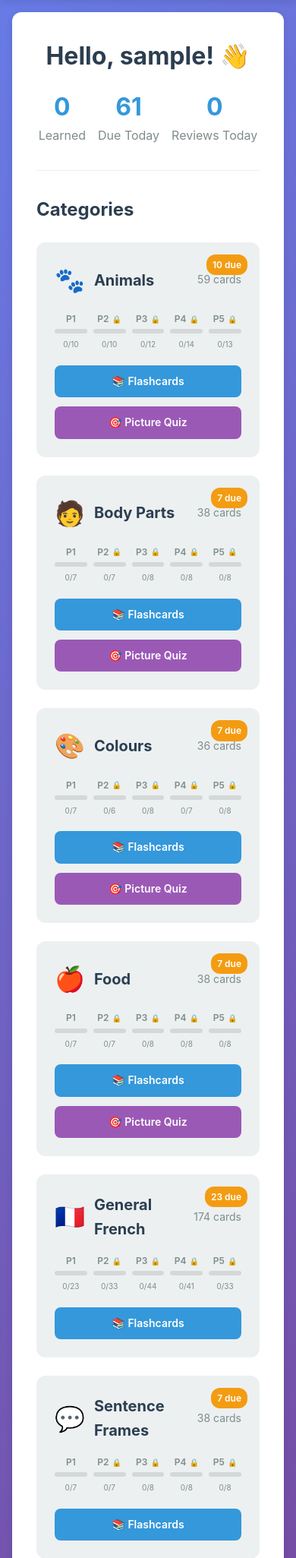
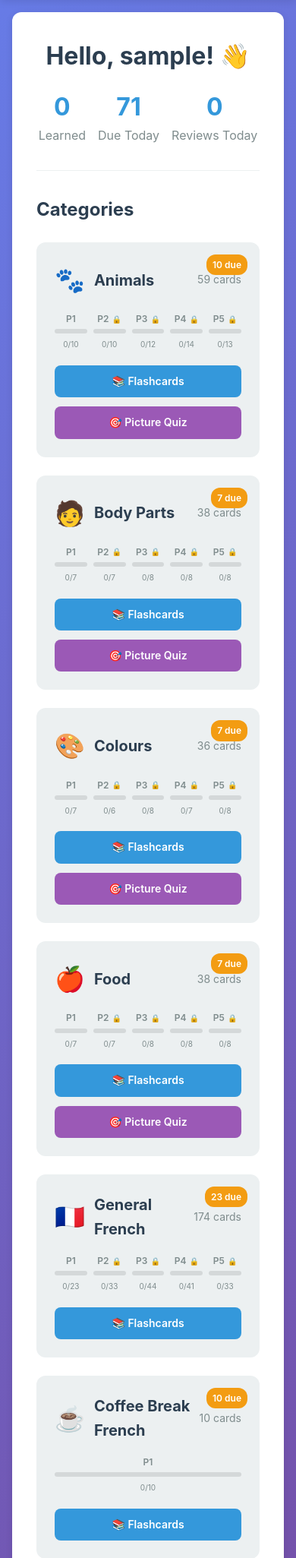
Before and after one commit to jackessuper/French-learning, a Flask app: a page that uses web/templates/base.html in a window 390 px wide. Shown: the part 162-2213 px from the top of the page at 76% size. Run offline with Flask 3, Linux system fonts and the light colour scheme; data comes from the database, SQL or seed files in the repository; tables that the repository leaves empty hold one stand-in row (values such as "Sample post").

Commit message:
Add Coffee Break French vocab and improve flashcard UX
- Add 10 Coffee Break French Episode 1 vocabulary cards (all Tier 1)
- Fix duplicate colour emojis: Bleu foncé (📘), Vert clair (🌿), Vert foncé (🌲)
- Improve mobile flashcard layout: 3-column rating grid, reduced sizes
- Clarify rating button labels: Blank/Wrong/Almost/Hard/Good/Easy

Co-Authored-By: Claude Opus 4.5 <noreply@anthropic.com>

```diff
--- a/vocabulary.py
+++ b/vocabulary.py
@@ -335,9 +335,9 @@ COLOURS_VOCABULARY = [
     # PRIORITY 3 - Common (More shades & phrases)
     # =========================================================================
     {"category": "colours", "priority": 3, "topic": "shades", "french": "Bleu clair", "english": "Light blue", "pronunciation": "bluh KLEHR", "image": "\U0001FA75"},
-    {"category": "colours", "priority": 3, "topic": "shades", "french": "Bleu foncé", "english": "Dark blue", "pronunciation": "bluh fohn-SAY", "image": "\U0001F535"},
-    {"category": "colours", "priority": 3, "topic": "shades", "french": "Vert clair", "english": "Light green", "pronunciation": "vehr KLEHR", "image": "\U0001F7E2"},
-    {"category": "colours", "priority": 3, "topic": "shades", "french": "Vert foncé", "english": "Dark green", "pronunciation": "vehr fohn-SAY", "image": "\U0001F7E2"},
+    {"category": "colours", "priority": 3, "topic": "shades", "french": "Bleu foncé", "english": "Dark blue", "pronunciation": "bluh fohn-SAY", "image": "\U0001F4D8"},  # 📘 Blue book
+    {"category": "colours", "priority": 3, "topic": "shades", "french": "Vert clair", "english": "Light green", "pronunciation": "vehr KLEHR", "image": "\U0001F33F"},  # 🌿 Herb
+    {"category": "colours", "priority": 3, "topic": "shades", "french": "Vert foncé", "english": "Dark green", "pronunciation": "vehr fohn-SAY", "image": "\U0001F332"},  # 🌲 Evergreen
     {"category": "colours", "priority": 3, "topic": "extra", "french": "Or", "english": "Gold", "pronunciation": "OHR", "image": "\U0001F7E1"},
     {"category": "colours", "priority": 3, "topic": "extra", "french": "Argent", "english": "Silver", "pronunciation": "ahr-ZHAHN", "image": "\u26AA"},
     {"category": "colours", "priority": 3, "topic": "phrases", "french": "C'est rouge", "english": "It's red", "pronunciation": "seh ROOZH"},
@@ -563,8 +563,26 @@ SENTENCE_FRAMES_VOCABULARY = [
 ]
 
 
+# =============================================================================
+# PODCAST VOCABULARY (Coffee Break French)
+# =============================================================================
+
+PODCAST_VOCABULARY = [
+    {"category": "podcast", "priority": 1, "topic": "coffee_break_ep1", "french": "Oui", "english": "Yes", "pronunciation": "wee"},
+    {"category": "podcast", "priority": 1, "topic": "coffee_break_ep1", "french": "Non", "english": "No", "pronunciation": "nohn"},
+    {"category": "podcast", "priority": 1, "topic": "coffee_break_ep1", "french": "S'il vous plaît", "english": "Please (formal)", "pronunciation": "seel voo PLEH"},
+    {"category": "podcast", "priority": 1, "topic": "coffee_break_ep1", "french": "Très bien", "english": "Very well / Very good", "pronunciation": "treh BYEHN"},
+    {"category": "podcast", "priority": 1, "topic": "coffee_break_ep1", "french": "Merci", "english": "Thank you", "pronunciation": "mehr-SEE"},
+    {"category": "podcast", "priority": 1, "topic": "coffee_break_ep1", "french": "Et toi?", "english": "And you? (informal)", "pronunciation": "ay TWAH"},
+    {"category": "podcast", "priority": 1, "topic": "coffee_break_ep1", "french": "Ça ne va pas", "english": "I'm not well", "pronunciation": "sah nuh vah PAH"},
+    {"category": "podcast", "priority": 1, "topic": "coffee_break_ep1", "french": "Excellent", "english": "Excellent", "pronunciation": "ehk-seh-LAHN"},
+    {"category": "podcast", "priority": 1, "topic": "coffee_break_ep1", "french": "Je suis fatigué", "english": "I am tired", "pronunciation": "zhuh swee fah-tee-GAY"},
+    {"category": "podcast", "priority": 1, "topic": "coffee_break_ep1", "french": "Je suis en forme", "english": "I am fit / in good shape", "pronunciation": "zhuh swee ahn FOHRM"},
+]
+
+
 # Combine all vocabulary
-DEFAULT_VOCABULARY = GENERAL_VOCABULARY + ANIMALS_VOCABULARY + COLOURS_VOCABULARY + BODY_PARTS_VOCABULARY + FOOD_VOCABULARY + SENTENCE_FRAMES_VOCABULARY
+DEFAULT_VOCABULARY = GENERAL_VOCABULARY + ANIMALS_VOCABULARY + COLOURS_VOCABULARY + BODY_PARTS_VOCABULARY + FOOD_VOCABULARY + SENTENCE_FRAMES_VOCABULARY + PODCAST_VOCABULARY
 
 
 # =============================================================================
--- a/web/app.py
+++ b/web/app.py
@@ -34,6 +34,7 @@ CATEGORY_INFO = {
     'body': {'name': 'Body Parts', 'emoji': '🧑'},
     'food_kids': {'name': 'Food', 'emoji': '🍎'},
     'sentence_frames': {'name': 'Sentence Frames', 'emoji': '💬'},
+    'podcast': {'name': 'Coffee Break French', 'emoji': '☕'},
 }
 
 
```
Also changed, not shown: web/static/css/flashcard.css (+32 -6 lines), web/templates/flashcard.html (+10 -10 lines).
